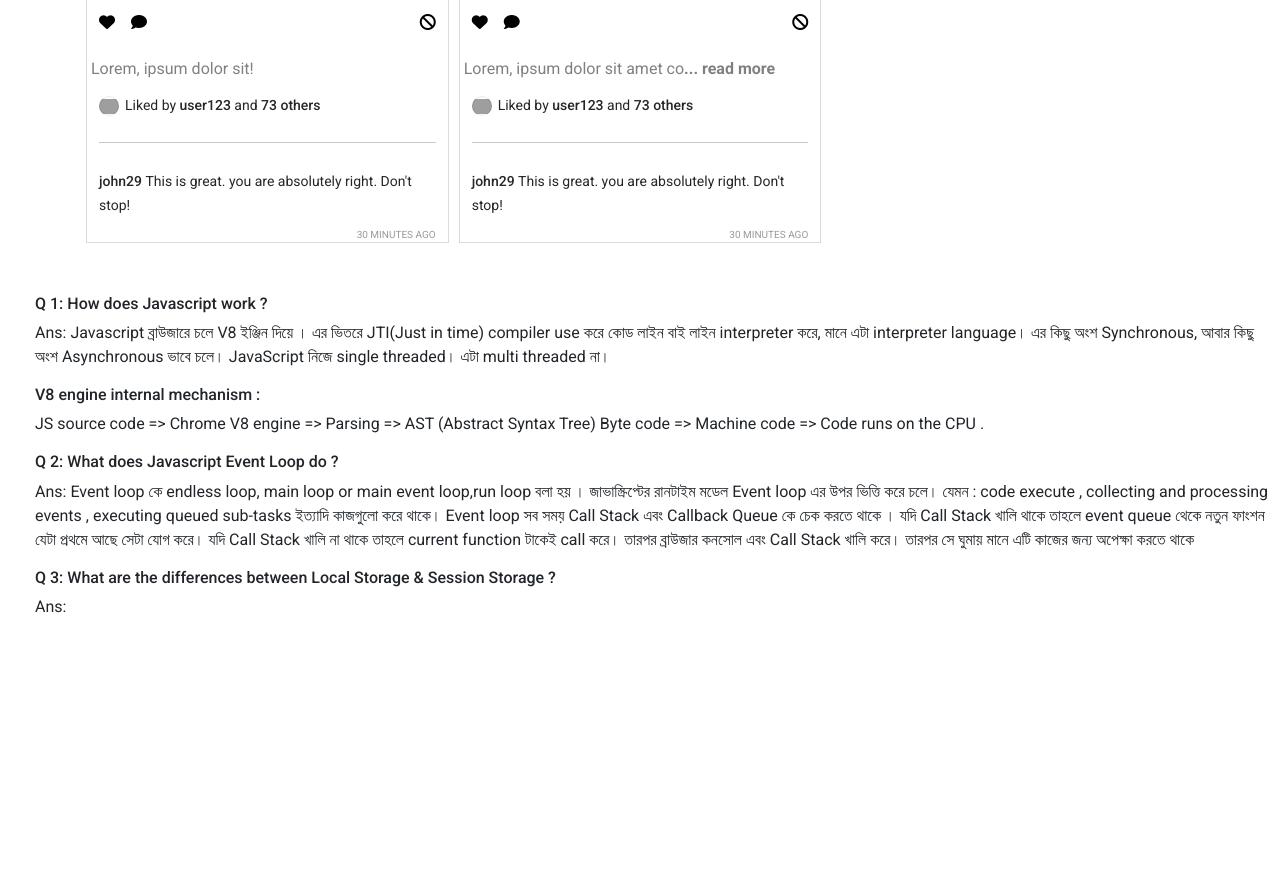
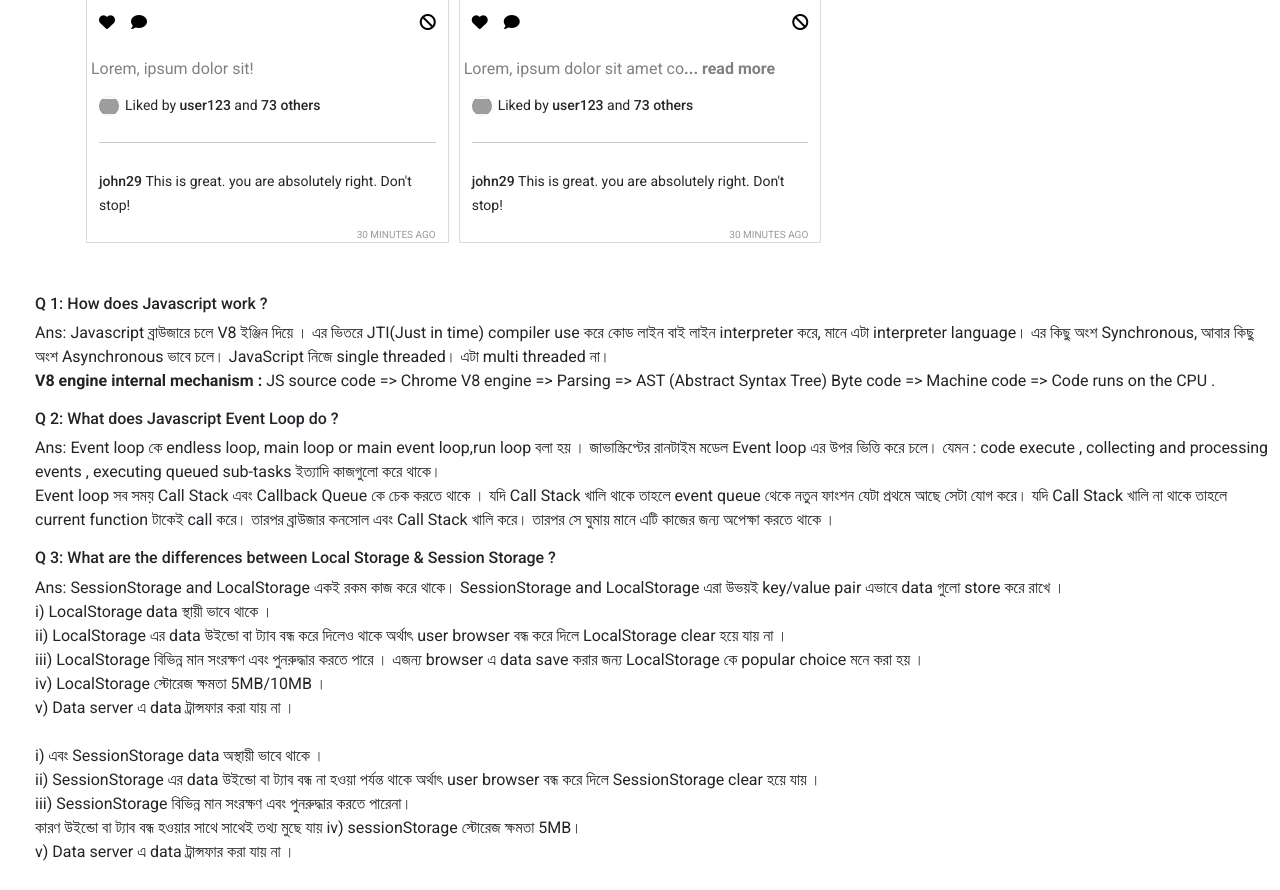
Before and after one commit to Nijumdip/insta-shohor-Nijumdip-assignment-7, a plain HTML site: page index.html in a window 1280 px wide. Shown: the part 1289-2179 px from the top of the page. Before the commit the page ends 1934 px from the top, so only its background shows below. Drawn offline with nearby package versions, Linux system fonts and the light colour scheme; grey boxes are pictures that could not be loaded.

Commit message:
all done alhamdulillah

```diff
--- a/index.html
+++ b/index.html
@@ -83,21 +83,41 @@
     <div>
         <h6>Q 1: How does Javascript work ?</h6>
         <p>
-            Ans: Javascript ব্রাউজারে চলে V8 ইঞ্জিন দিয়ে । এর ভিতরে JTI(Just in time) compiler use করে কোড লাইন বাই লাইন interpreter করে, মানে এটা interpreter language। এর কিছু অংশ Synchronous, আবার কিছু অংশ Asynchronous ভাবে চলে।
-            JavaScript নিজে single threaded।  এটা multi threaded না।
-            <h6>V8  engine internal mechanism :</h6>
+            Ans:
+            Javascript ব্রাউজারে চলে V8 ইঞ্জিন দিয়ে । এর ভিতরে JTI(Just in time) compiler use করে কোড লাইন বাই লাইন interpreter করে, মানে এটা interpreter language। এর কিছু অংশ Synchronous, আবার কিছু অংশ Asynchronous ভাবে চলে।
+            JavaScript নিজে single threaded।  এটা multi threaded না।<br>
+            <b>V8  engine internal mechanism :</b>
             JS source code => Chrome V8 engine =>  Parsing =>  AST (Abstract Syntax Tree) Byte code => Machine code =>  Code runs on the CPU .
         </p>
 
         <h6>Q 2: What does Javascript Event Loop do ?</h6>
         <p>
-            Ans: Event loop কে endless loop, main loop or main event loop,run loop বলা হয় । জাভাস্ক্রিপ্টের রানটাইম মডেল Event loop এর উপর ভিত্তি করে চলে। যেমন : code execute , collecting and processing events , executing queued sub-tasks ইত্যাদি কাজগুলো করে থাকে।
-            Event loop সব সময় Call Stack এবং  Callback Queue  কে চেক করতে থাকে । যদি Call Stack খালি থাকে তাহলে event queue থেকে নতুন ফাংশন যেটা প্রথমে আছে সেটা যোগ করে। যদি Call Stack খালি না থাকে তাহলে current function টাকেই call  করে। তারপর ব্রাউজার কনসোল এবং Call Stack খালি করে। তারপর সে ঘুমায় মানে এটি কাজের জন্য অপেক্ষা করতে থাকে
-
+            Ans:
+            Event loop কে endless loop, main loop or main event loop,run loop বলা হয় । জাভাস্ক্রিপ্টের রানটাইম মডেল Event loop এর উপর ভিত্তি করে চলে। যেমন : code execute , collecting and processing events , executing queued sub-tasks ইত্যাদি কাজগুলো করে থাকে।<br>
+            Event loop সব সময় Call Stack এবং  Callback Queue  কে চেক করতে থাকে । যদি Call Stack খালি থাকে তাহলে event queue থেকে নতুন ফাংশন যেটা প্রথমে আছে সেটা যোগ করে। যদি Call Stack খালি না থাকে তাহলে current function টাকেই call  করে। তারপর ব্রাউজার কনসোল এবং Call Stack খালি করে। তারপর সে ঘুমায় মানে এটি কাজের জন্য অপেক্ষা করতে থাকে ।
         </p>
 
         <h6>Q 3: What are the differences between Local Storage & Session Storage ?</h6>
-        <p>Ans:</p>
+        <p>
+            Ans:
+            SessionStorage and  LocalStorage  একই রকম কাজ করে থাকে।
+            SessionStorage and  LocalStorage এরা উভয়ই key/value pair এভাবে data  গুলো store করে রাখে ।<br>
+            i) LocalStorage  data স্থায়ী  ভাবে থাকে ।<br>
+            ii) LocalStorage  এর data উইন্ডো বা ট্যাব বন্ধ করে দিলেও থাকে   অর্থাৎ
+                user browser বন্ধ করে দিলে LocalStorage clear হয়ে যায় না । <br>
+            iii) LocalStorage বিভিন্ন মান সংরক্ষণ এবং পুনরুদ্ধার করতে পারে । এজন্য browser
+                 এ data save  করার জন্য LocalStorage  কে popular choice মনে করা হয় ।<br>
+            iv) LocalStorage  স্টোরেজ ক্ষমতা 5MB/10MB ।<br>
+            v) Data server এ data ট্রান্সফার করা যায় না ।<br>
+            <br>
+            i) এবং SessionStorage  data অস্থায়ী  ভাবে থাকে ।<br>
+            ii) SessionStorage  এর data উইন্ডো বা ট্যাব বন্ধ না হওয়া পর্যন্ত থাকে অর্থাৎ
+                user browser বন্ধ করে দিলে SessionStorage clear হয়ে যায় ।<br>
+            iii) SessionStorage বিভিন্ন মান সংরক্ষণ এবং পুনরুদ্ধার করতে পারেনা।<br>
+                কারণ   উইন্ডো বা ট্যাব বন্ধ   হওয়ার সাথে সাথেই তথ্য মুছে যায়
+            iv) sessionStorage  স্টোরেজ ক্ষমতা  5MB।<br>
+            v) Data server এ data ট্রান্সফার করা যায় না ।<br>
+        </p>
 
     </div>
 </section>
```
